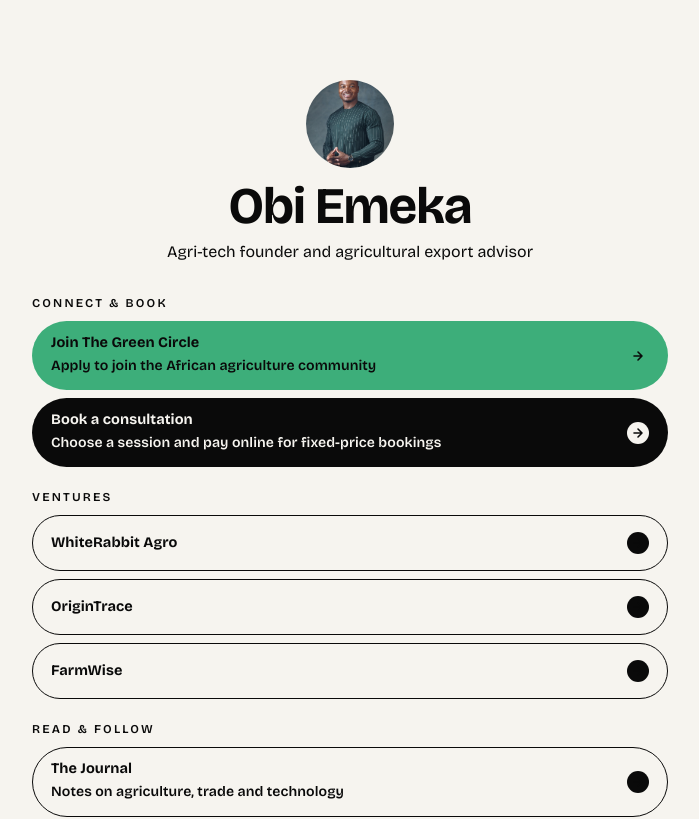
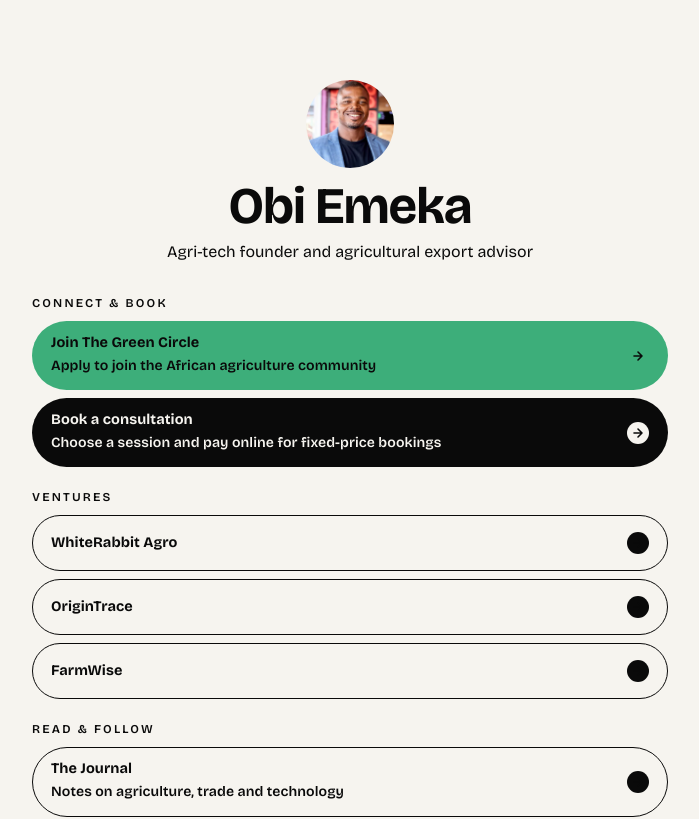
Before and after one commit to FARMWISE-WHITERABBIT/obiemeka-webite, a React (Vite) app: page /links in a window 1280 px wide. Shown: the top 819 px of the page, without its empty margins (290-989 px from the left). Built offline with nearby package versions, Linux system fonts and the light colour scheme.

Commit message:
Use supplied portrait on links page

```diff
--- a/src/pages/Links.jsx
+++ b/src/pages/Links.jsx
@@ -30,7 +30,7 @@ export default function Links() {
   return (
     <main className="section links-page">
       <header className="links-header">
-        <img src={profile.image.replace(profile.url, '')} width="88" height="88" alt="" />
+        <img src="/assets/obi-emeka-links-portrait.webp" width="88" height="88" alt="" />
         <h1>Obi Emeka</h1>
         <p>Agri-tech founder and agricultural export advisor</p>
       </header>
--- a/src/styles.css
+++ b/src/styles.css
@@ -1535,7 +1535,7 @@ footer .inner { max-width: 1440px; margin: 0 auto; }
 /* ===== LINKS HUB ===== */
 .links-page { max-width: 720px; padding: clamp(36px, 8vw, 80px) clamp(18px, 5vw, 42px); }
 .links-header { text-align: center; margin-bottom: var(--s-6); }
-.links-header img { margin: 0 auto var(--s-3); border-radius: 50%; object-fit: cover; }
+.links-header img { margin: 0 auto var(--s-3); border-radius: 50%; object-fit: cover; object-position: 50% 12%; }
 .links-header h1 { margin: 0; font: var(--display-m); letter-spacing: -0.02em; }
 .links-header p { margin: var(--s-2) 0 0; }
 .links-group { display: grid; gap: var(--s-2); margin-bottom: var(--s-5); }
```
Also changed, not shown: public/assets/obi-emeka-links-portrait.webp (added).
